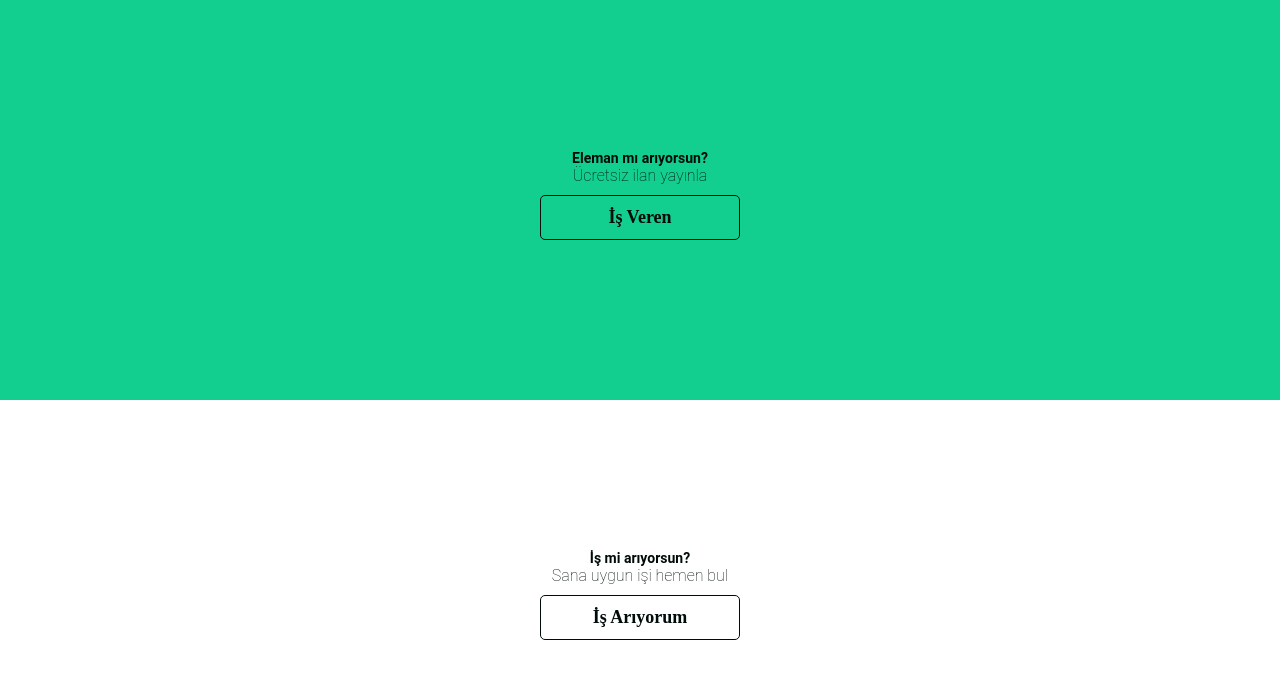
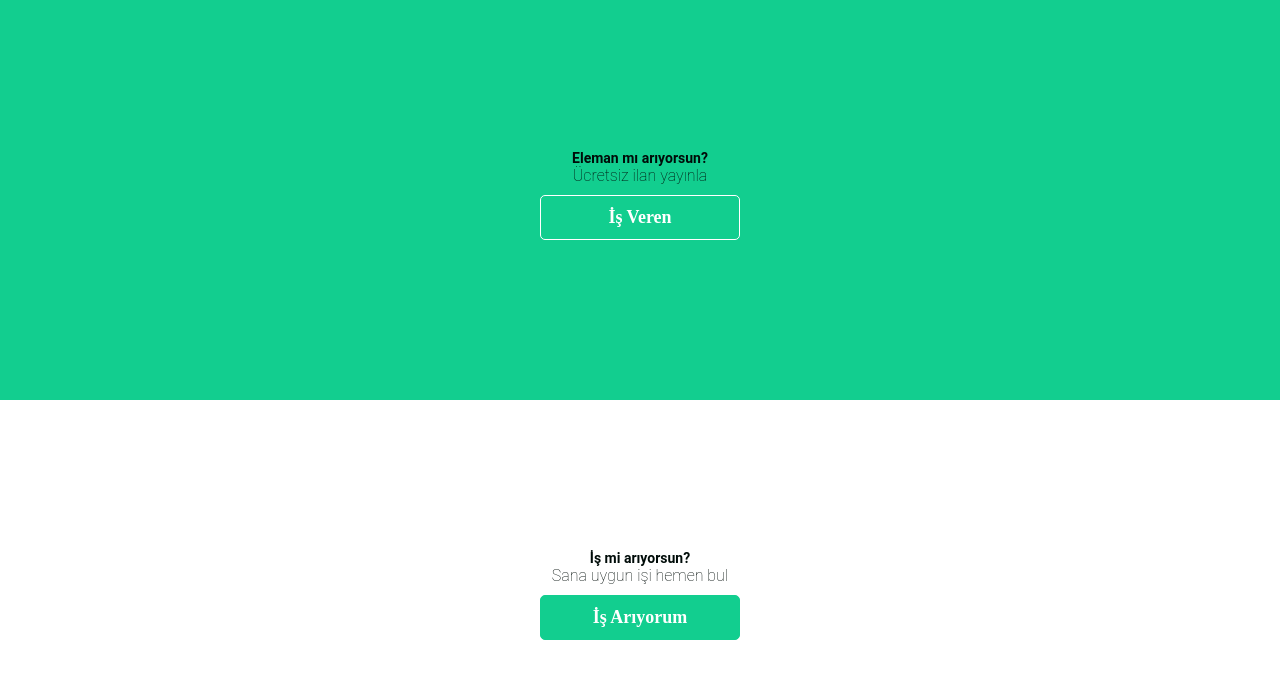
Before and after one commit to softwareandcoffee/cvCreateApp, a React (Create React App) app: page /Home in a window 1280 px wide. Shown: the top 678 px of the page. Built offline with nearby package versions, Linux system fonts and the light colour scheme.

Commit message:
styles home ok

```diff
--- a/src/pages/Home/Home.scss
+++ b/src/pages/Home/Home.scss
@@ -34,8 +34,26 @@
     background-color: #ffffff;
   }
 
-  .searcher,
+  .searcher  {
+    .link-text {
+        background-color: #12ce8f;
+        border-color: #12ce8f;
+        color: #ffffff;
+    }
+  }
+
+
   .employee {
+    .link-text {
+        background-color: transparent;
+        border-color: #ffff;
+        color: #fff;
+    }
+
+  }
+
+
+
   .link-text {
     display: flex;
     width: 200px;
@@ -47,10 +65,8 @@
     font-style: normal;
     font-weight: 600;
     font-size: 18px;
-      color: #000c09;
     text-decoration: none;
     justify-content: center;
     align-items: center;
   }
 }
-}
```
Lines whose indentation alone changed are shown as unchanged.
